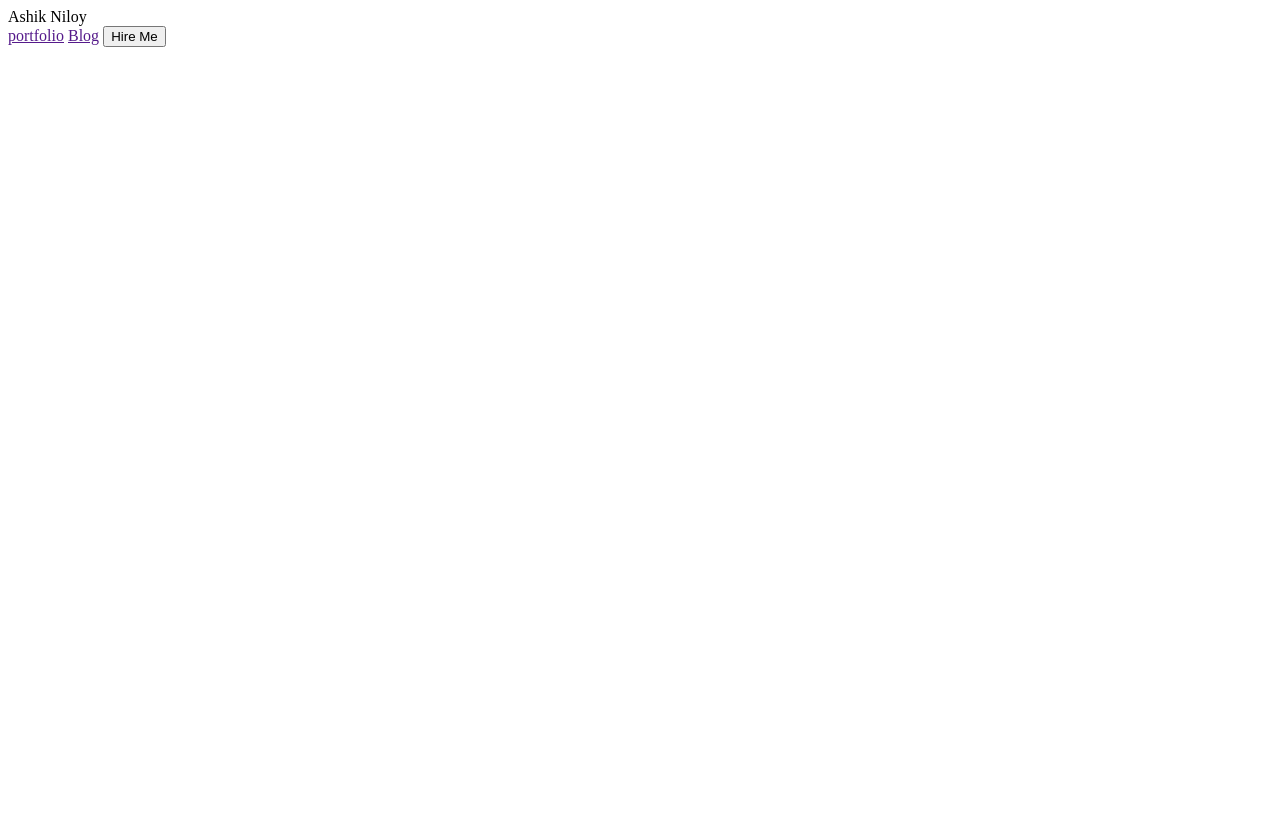
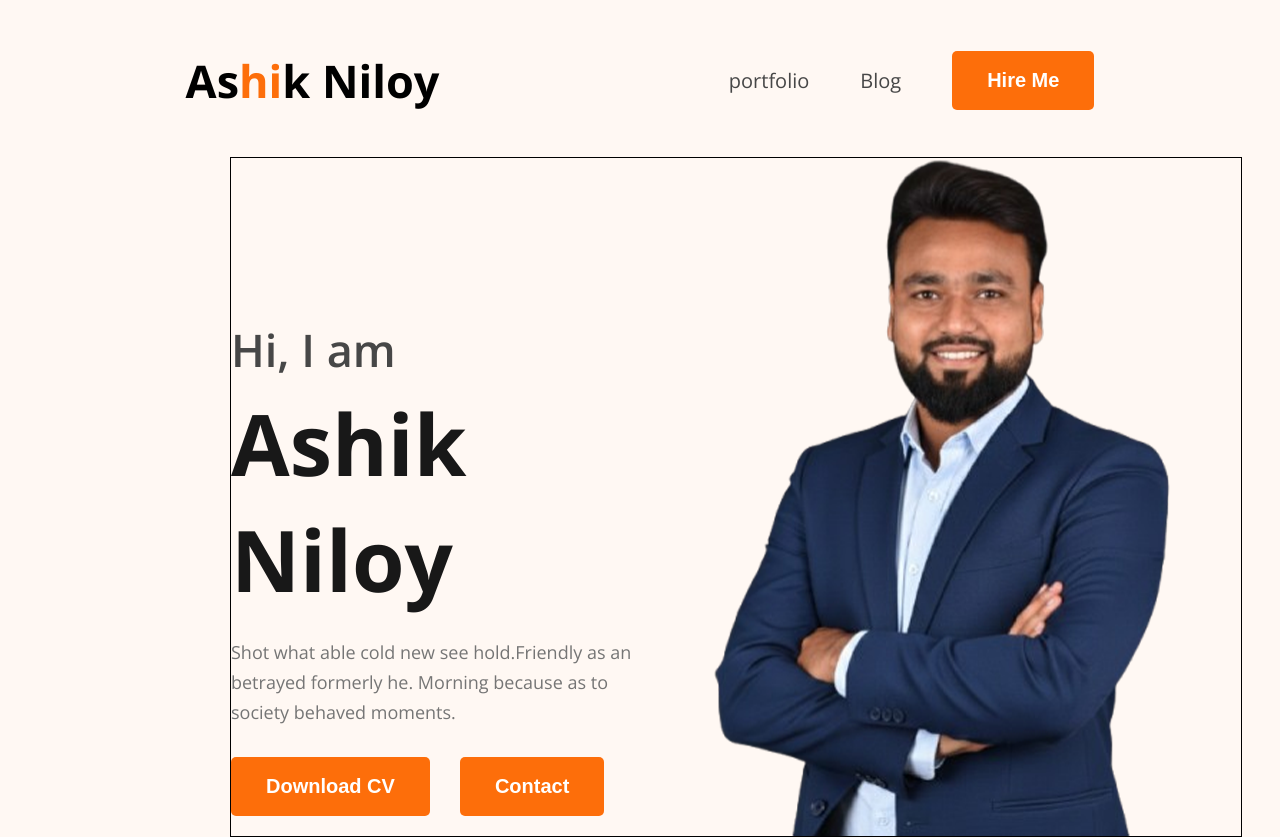
Before and after one commit to Ashikniloy1030/portfolio-practice, a plain HTML site: page index.html in a window 1280 px wide. Before the commit the page ends 800 px from the top, so only its background shows below. Drawn offline with nearby package versions, Linux system fonts and the light colour scheme.

Commit message:
1 section conplete

```diff
--- a/index.html
+++ b/index.html
@@ -4,18 +4,37 @@
   <meta charset="UTF-8">
   <meta name="viewport" content="width=device-width, initial-scale=1.0">
   <title>Portfolio practice</title>
+  <!-- add google font  -->
+<link rel="preconnect" href="https://fonts.googleapis.com">
+<link rel="preconnect" href="https://fonts.gstatic.com" crossorigin>
+<link href="https://fonts.googleapis.com/css2?family=Open+Sans:ital,wght@0,300..800;1,300..800&display=swap" rel="stylesheet">
+
   <link rel="stylesheet" href="style.css">
 </head>
-<body>
+<body class="open-sans">
     <header>
           <nav>
-            <div class="logo">Ashik Niloy</div>
-            <div class="menu">
-              <a href="">portfolio</a>
-              <a href="">Blog</a>
-              <button class="btn">Hire Me</button>
-            </div>
+            <div class="logo"><h2>As<span class="color-orange">hi</span>k Niloy</h2></div>
+            <ul class="menu">
+              <li><a href="">portfolio</a></li>
+              <li>  <a href="">Blog</a></li>
+              <li><button class="btn">Hire Me</button></li>
+            </ul>
           </nav>
+          <section id="banner">
+                <div class="banner-content">
+                    <h2>Hi, I  am</h2>
+                    <h1>Ashik Niloy</h1>
+                    <p>Shot what able cold new see hold.Friendly as an betrayed formerly he. Morning because as to society behaved moments.</p>
+                    <div class="both-btn">
+                      <button class="btn">Download CV</button>
+                      <button class="btn">Contact</button>
+                    </div>
+                </div>
+                <div class="banner-image">
+                  <img src="images/ashik1.png" alt="">
+                </div>
+          </section>
     </header>
 
 </body>
--- a/style.css
+++ b/style.css
@@ -1,3 +1,96 @@
-/* body{
-  background-color: aqua;
-} */
+ /* font family- open sans from google */
+*{
+  margin: 0;
+  padding: 0;
+  box-sizing: border-box;
+}
+/* Shared Style  */
+ .open-sans {
+  font-family: "Open Sans", sans-serif;
+  font-optical-sizing: auto;
+}
+.logo h2{
+  font-size: 45px;
+  font-weight: bolder;
+}
+.color-orange{
+  color: #FD6E0A;
+}
+
+/* Main Style */
+header{
+  background-color: #FFF8F3;
+  padding-top: 50px;
+}
+nav{
+  width: 71%;
+  max-width: 1140px;
+  margin: 0 auto;
+  display: flex;
+  justify-content: space-between;
+}
+nav .menu{
+  display: flex;
+  list-style: none;
+  align-items: center;
+  gap: 51px;
+}
+nav .menu a{
+  font-size: 20px;
+  color: #474747;
+  text-decoration: none;
+}
+.btn{
+  /* width: 150px;
+  height: 65px; */
+  background-color: #FD6E0A ;
+  border: none;
+  border-radius: 5px;
+  font-size: 20px;
+  color: white;
+  font-weight: bold;
+  padding: 18px 35px;
+  cursor: pointer;
+}
+.both-btn{
+  display: flex;
+  gap: 30px;
+}
+#banner{
+  border: 1px solid black;
+  margin: 46px 38px 0 230px;
+  display: flex;
+  justify-content: space-between;
+  align-items: center;
+}
+#banner .banner-content{
+  max-width: 585px;
+  max-height: 356px;
+}
+
+#banner .banner-image img{
+  width: 584px;
+  height: 678px;
+}
+#banner .banner-content h2{
+  font-size: 45px;
+  font-weight:600;
+  color: #474747;
+  margin-bottom: 5px;
+}
+#banner .banner-content h1{
+  font-size: 85px;
+  font-weight:bold;
+  color: #181818;
+  margin-bottom: 20px;
+}
+#banner .banner-content p{
+  font-size: 18px;
+  color: #757575;
+  margin-bottom: 30px;
+  line-height: 30px;
+}
+#banner .banner-image img{
+  max-width: 584px;
+  vertical-align: middle;
+}
```
Also changed, not shown: images/ashik1.png (added), images/hardy.png (deleted).
